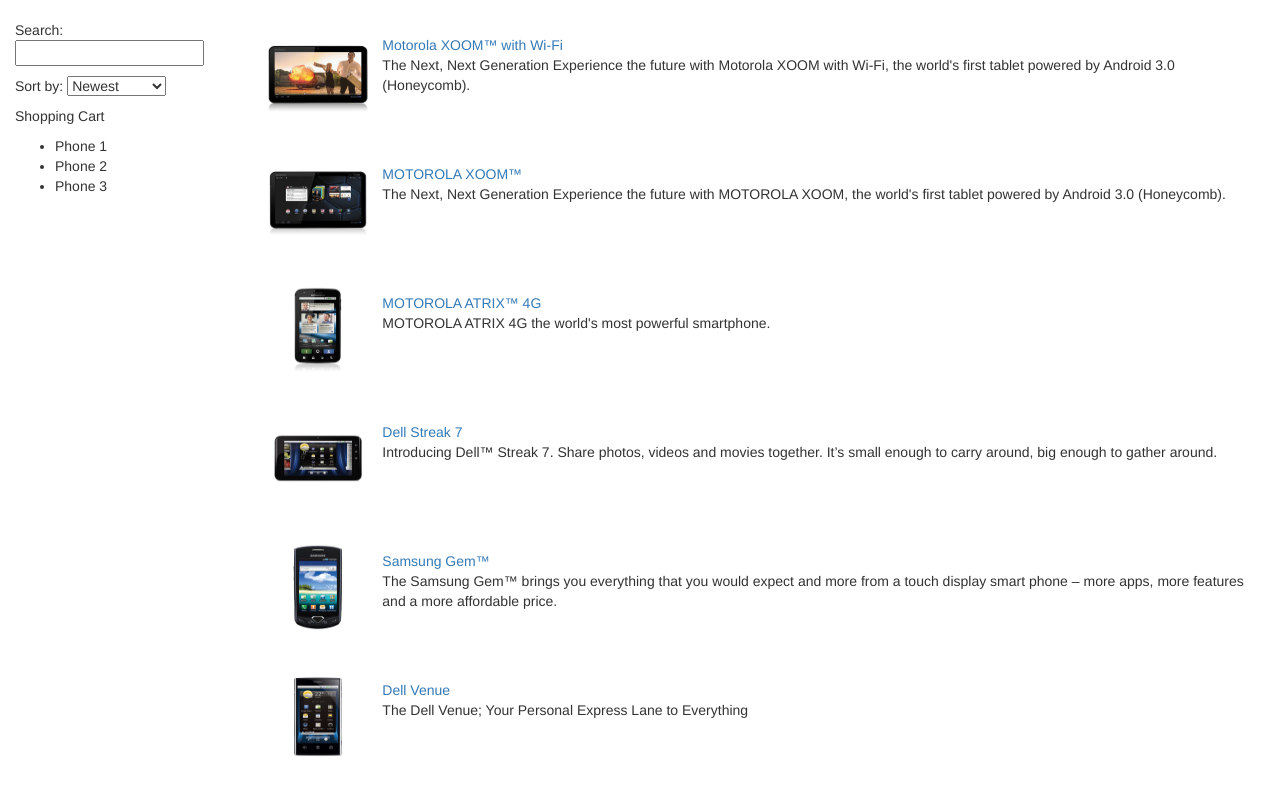
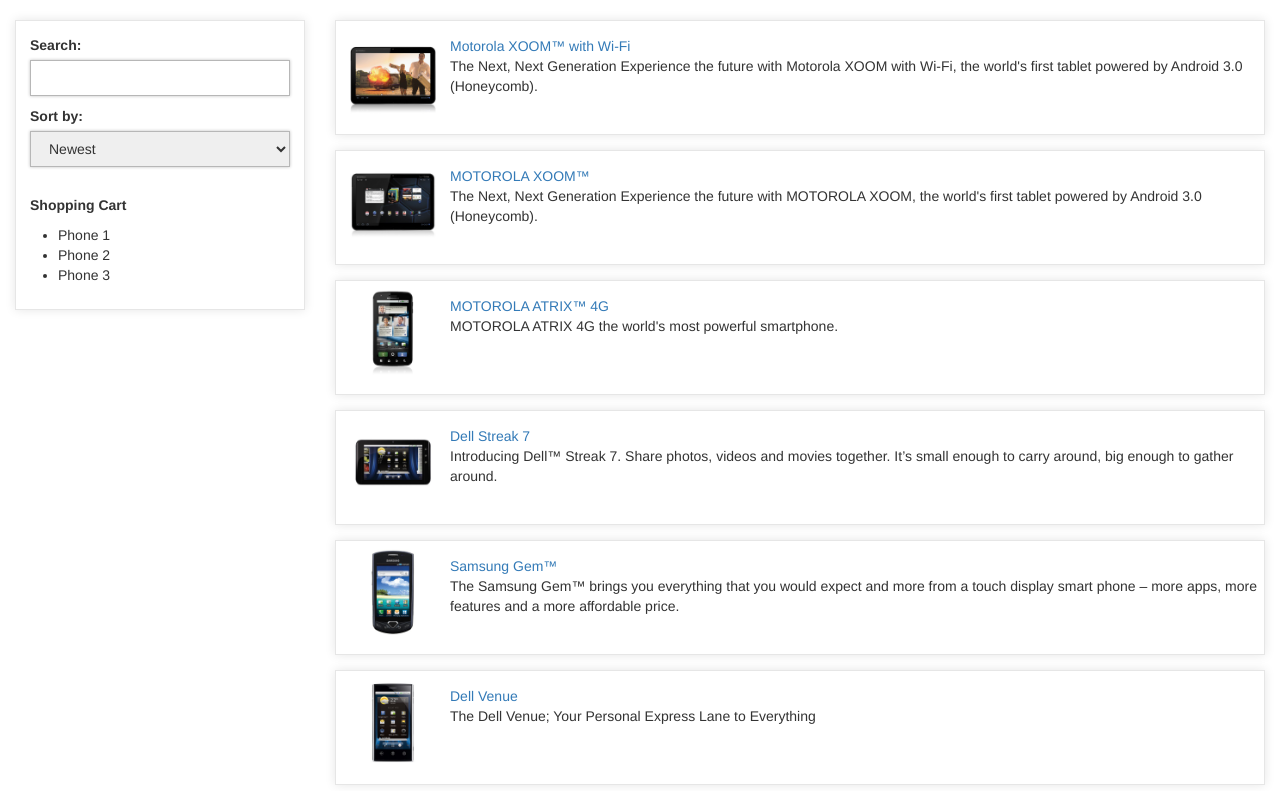
Before and after one commit to mgrinko/js-2018-01-11, a plain HTML site: page index.html in a window 1280 px wide. Shown: the top 791 px of the page. Drawn offline with nearby package versions, Linux system fonts and the light colour scheme.

Commit message:
add some styles to make page elements looks better

```diff
--- a/app.css
+++ b/app.css
@@ -15,12 +15,14 @@
 }
 
 .phones {
+  padding-left: 0;
   list-style: none;
 }
 
 .thumb {
   float: left;
   margin: -0.5em 1em 1.5em 0;
+  padding-left: 1em;
   padding-bottom: 1em;
   height: 100px;
   width: 100px;
@@ -30,6 +32,8 @@
   clear: both;
   height: 115px;
   padding-top: 15px;
+  border: 1px solid #e6e6e6;
+  box-shadow: 0 0 10px 0 rgba(0, 0, 0, 0.1);
 }
 
 /** Detail View **/
@@ -101,3 +105,35 @@
 .hide {
   display: none;
 }
+
+/** sidebar **/
+.sidebar {
+  padding: 1em;
+  border: 1px solid #e6e6e6;
+  box-shadow: 0 0 10px 0 rgba(0, 0, 0, 0.1);
+}
+
+.sidebar .label {
+  display: block;
+}
+
+.sidebar input, .sidebar select {
+  width: 100%;
+  height: 36px;
+  line-height: 36px;
+  padding: 0 1em;
+  border: 1px solid #b7b7b7;
+  box-shadow: 0 0 3px 0 rgba(0, 0, 0, 0.25);
+}
+
+.shoping-cart {
+  margin-top: 2em;
+}
+
+.shoping-cart p{
+  font-weight: bold;
+}
+
+.shoping-cart ul {
+  padding-left: 2em;
+}
--- a/index.html
+++ b/index.html
@@ -12,36 +12,36 @@
   <div>
     <div class="container-fluid">
       <div class="row">
-        <div class="col-md-2">
+        <div class="col-md-3">
           <!--Sidebar content-->
-
-          <section>
+          <div class="sidebar">
+           <section>
             <p>
-              Search:
+              <label>Search:</label>
               <input id="search">
             </p>
 
             <p>
-              Sort by:
+              <label>Sort by:</label>
               <select id="sort">
                   <option value="age">Newest</option>
                   <option value="name">Alphabetical</option>
               </select>
             </p>
-          </section>
+           </section>
 
-          <section>
+           <section class="shoping-cart">
             <p>Shopping Cart</p>
             <ul>
               <li>Phone 1</li>
               <li>Phone 2</li>
               <li>Phone 3</li>
             </ul>
-          </section>
-
+           </section>
+          </div>
 
         </div>
-        <div class="col-md-10">
+        <div class="col-md-9">
           <!--Body content-->
 
           <div class="phones-list"></div>
```
